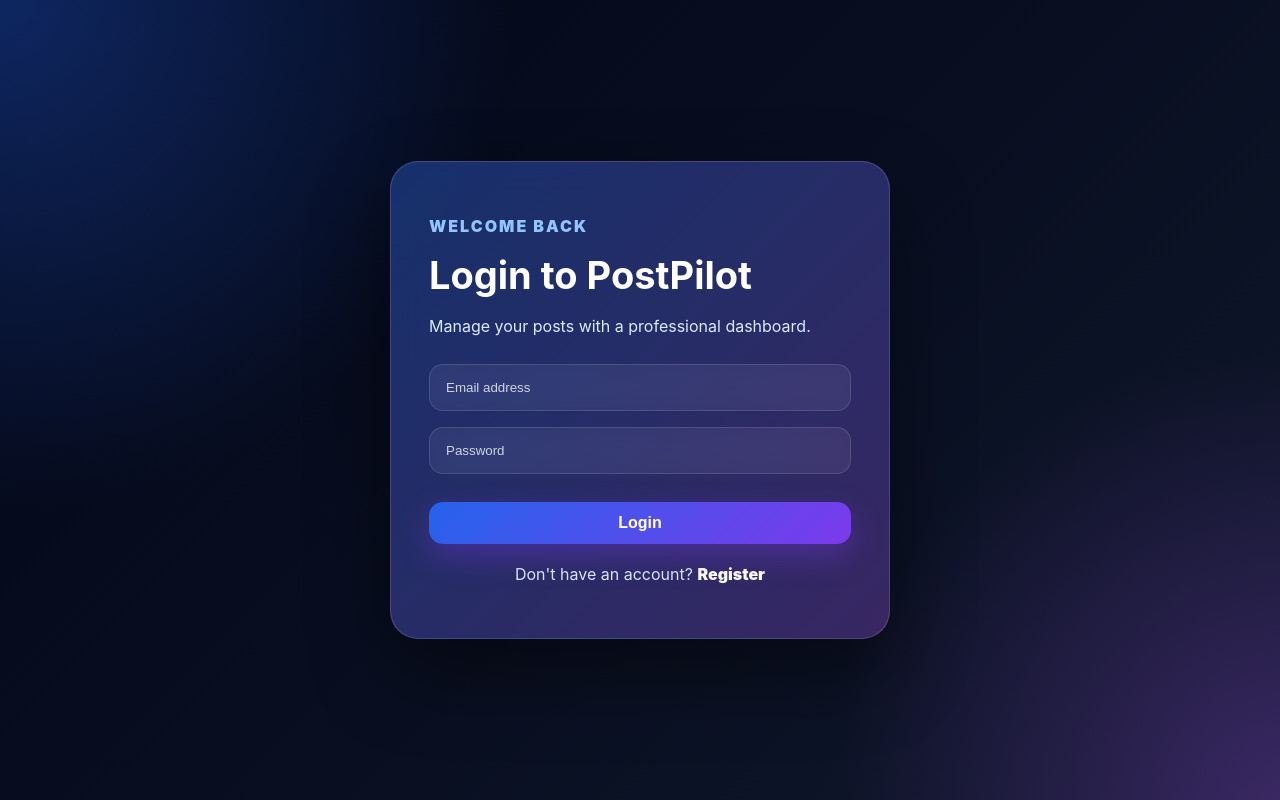
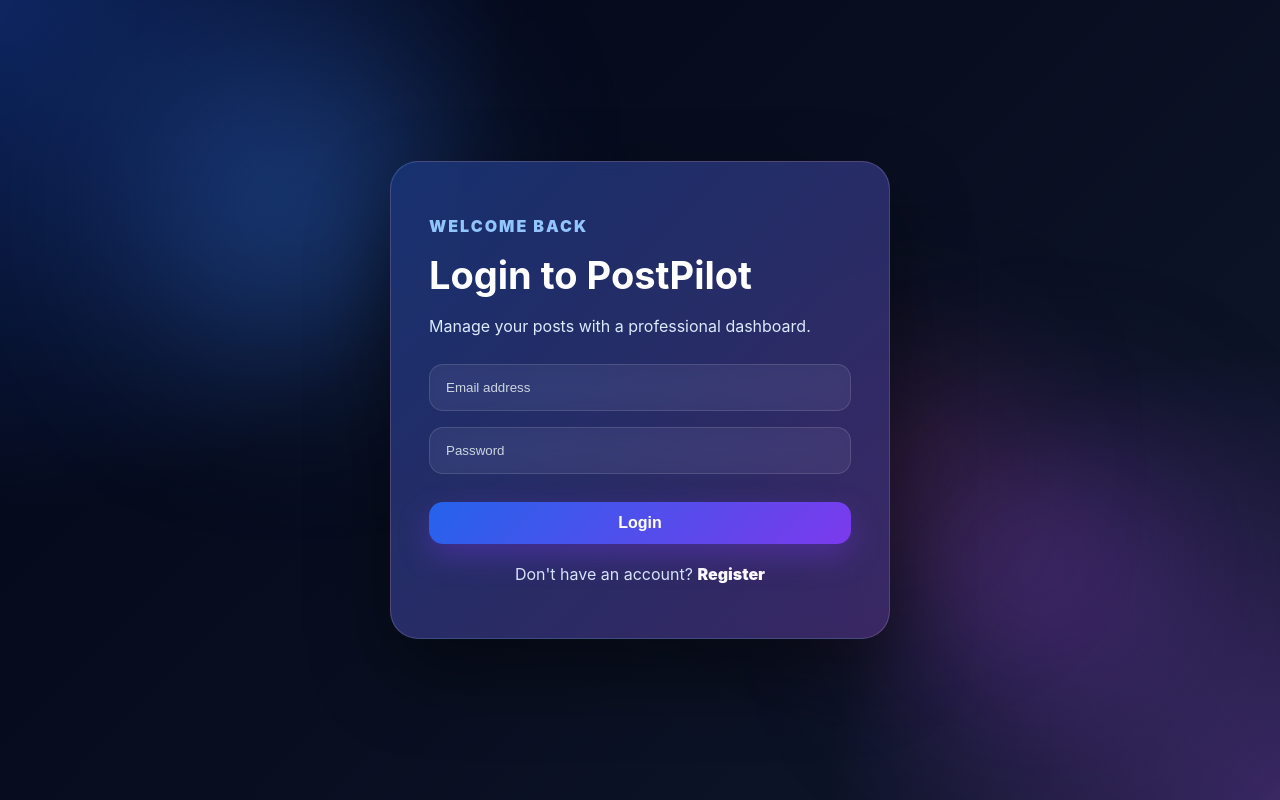
Before and after one commit to Kesarkarale/post-management-system, a React (Vite) app: page /login in a window 1280 px wide. Built offline with nearby package versions, Linux system fonts and the light colour scheme.

Commit message:
Update Login.jsx

```diff
--- a/src/pages/Login.jsx
+++ b/src/pages/Login.jsx
@@ -24,6 +24,9 @@ export default function Login() {
 
   return (
     <section className="authPage">
+      <div className="bgBlur blur1"></div>
+<div className="bgBlur blur2"></div>
+<div className="bgBlur blur3"></div>
       <div className="authCard">
         <p className="eyebrow">Welcome Back</p>
         <h1>Login to PostPilot</h1>
```
